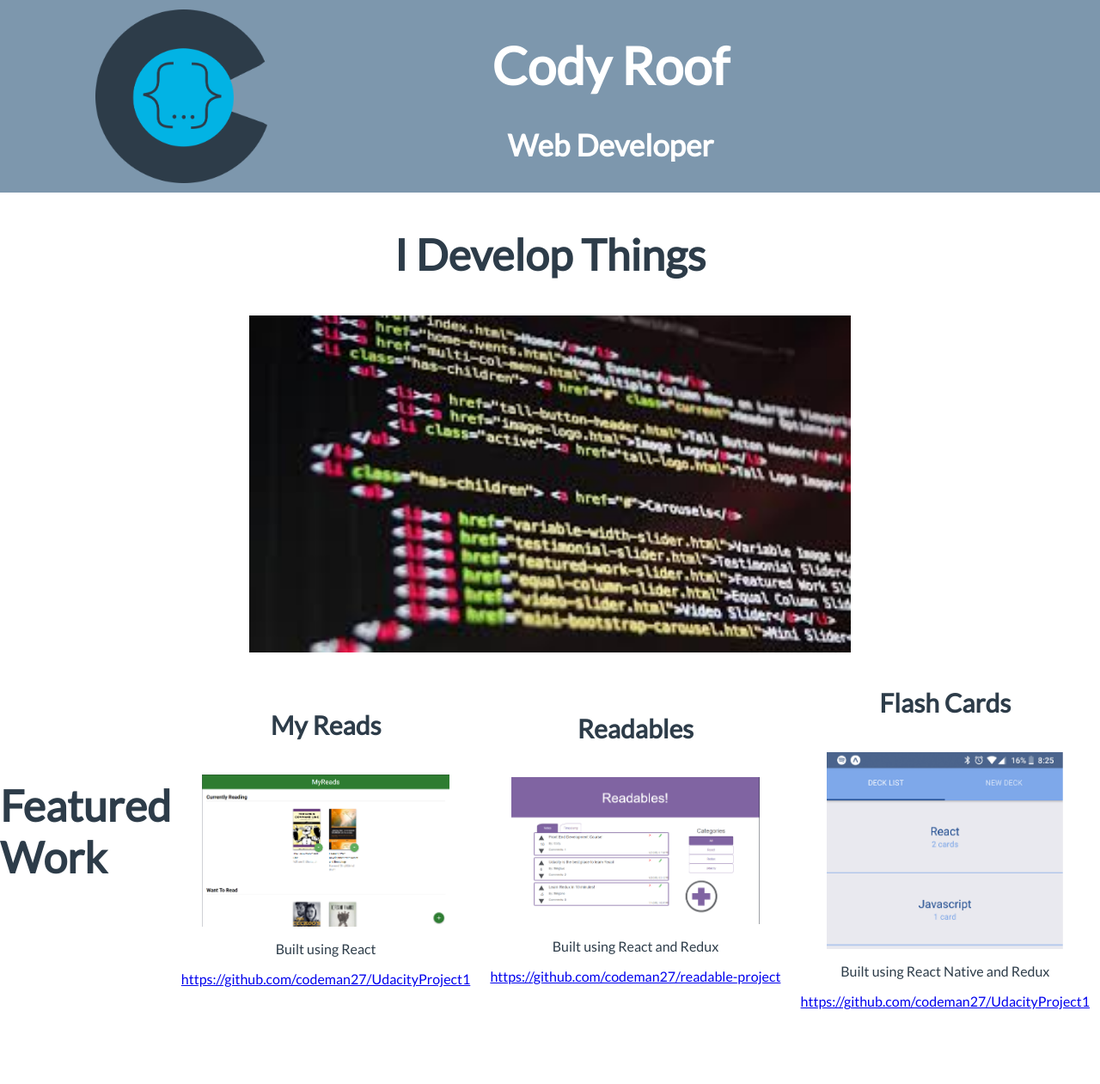
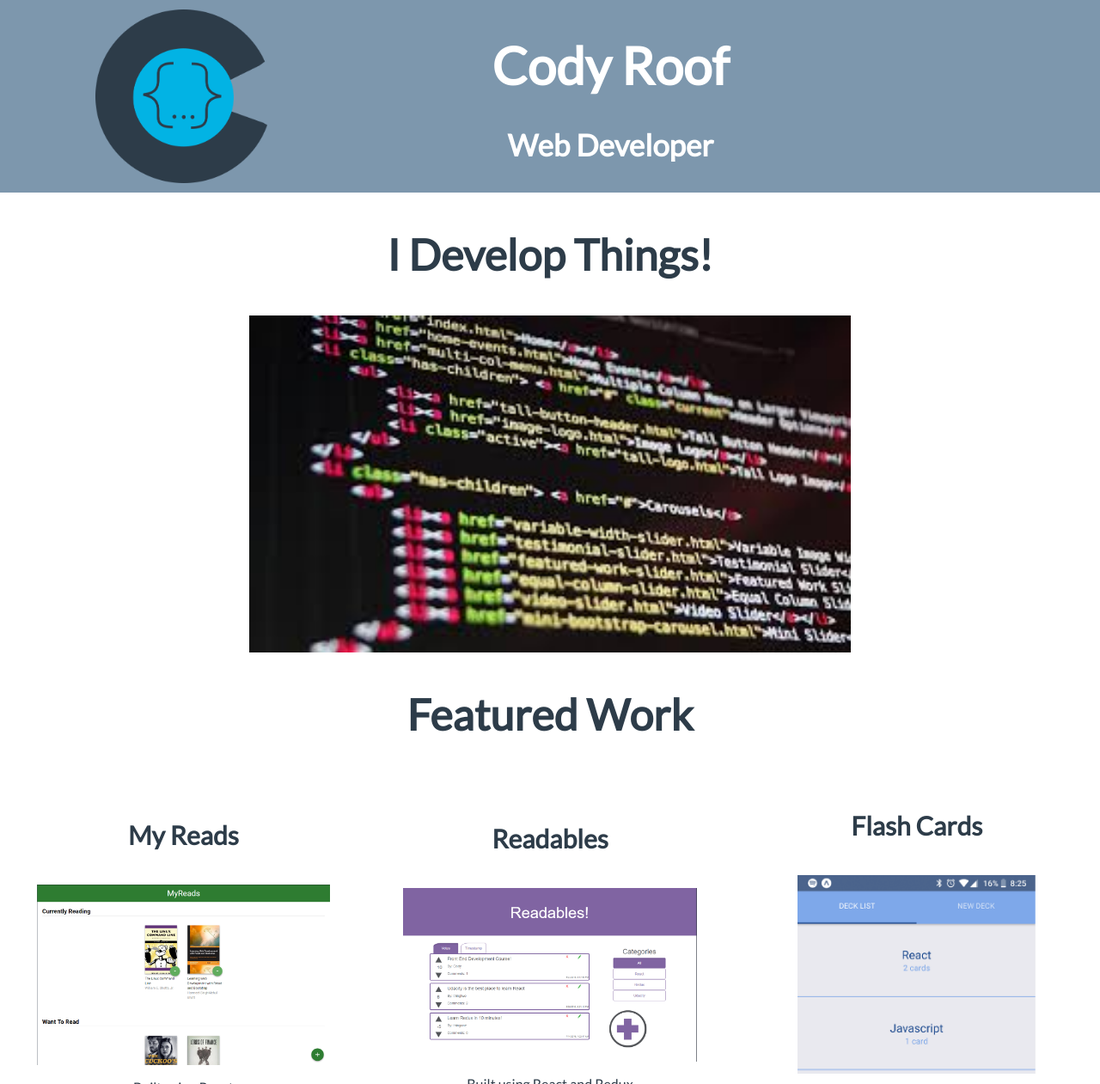
Before and after one commit to codeman27/Udacity_FrontEndDeveloper_Project1, a plain HTML site: page index.html in a window 1280 px wide. Shown: the top 1261 px of the page at 86% size. Before the commit the page ends 1174 px from the top, so only its background shows below. Drawn offline with Linux system fonts and the light colour scheme.

Commit message:
fixed Featured header issue

```diff
--- a/css/styles.css
+++ b/css/styles.css
@@ -143,6 +143,6 @@ body {
   }
 
   .react-native {
-    width: 275px;
+    width: 65%;
   }
 }
--- a/index.html
+++ b/index.html
@@ -20,11 +20,11 @@
         </div>
       </div>
       <div id="intro-section">
-        <h2>I Develop Things</h2>
+        <h2>I Develop Things!</h2>
         <img id="code" src="img/code.jpg" alt="picture of code on a laptop screen"/>
+        <h2>Featured Work</h2>
       </div>
       <div id="featured-work">
-        <h2>Featured Work</h2>
         <div class="work">
           <h4>My Reads</h4>
           <img class="featured-images" src="img/my_reads.png" alt="screenshot of a project"/>
```
